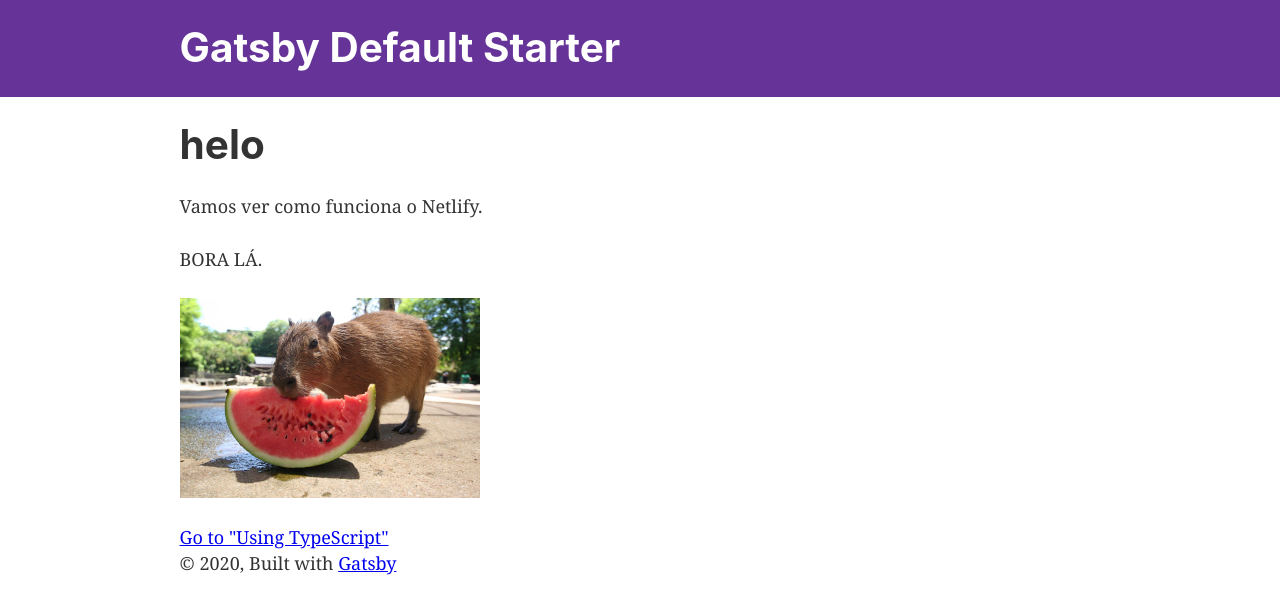
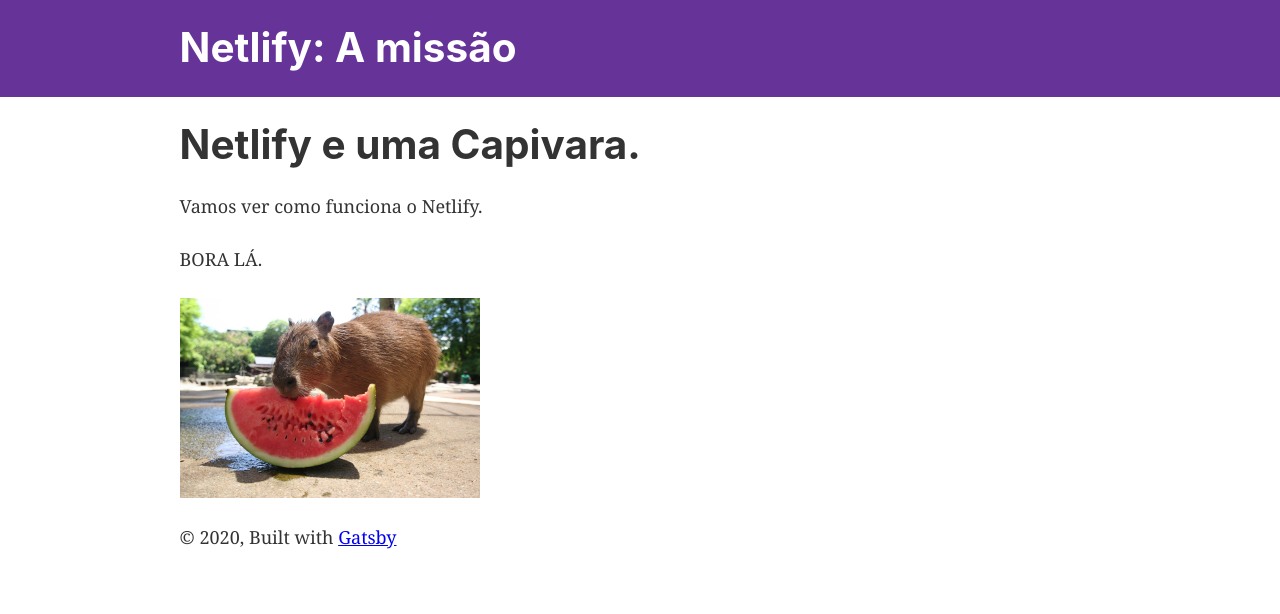
Before and after one commit to DeyvidSantos/netlifyWeb, a Gatsby site: page / in a window 1280 px wide. Built offline with nearby package versions, Linux system fonts and the light colour scheme; Gatsby itself is replaced by a stand-in of ours.

Commit message:
Nome da Pagina

```diff
--- a/gatsby-config.js
+++ b/gatsby-config.js
@@ -1,6 +1,6 @@
 module.exports = {
   siteMetadata: {
-    title: `Gatsby Default Starter`,
+    title: `Netlify: A missão`,
     description: `Kick off your next, great Gatsby project with this default starter. This barebones starter ships with the main Gatsby configuration files you might need.`,
     author: `@gatsbyjs`,
   },
--- a/src/pages/index.js
+++ b/src/pages/index.js
@@ -7,15 +7,14 @@ import SEO from "../components/seo"
 
 const IndexPage = () => (
   <Layout>
-    <SEO title="Home" />
-    <h1>helo</h1>
+    <SEO title="Inicio" />
+    <h1>Netlify e uma Capivara.</h1>
     <p>Vamos ver como funciona o Netlify.</p>
     <p>BORA LÁ.</p>
     <div style={{ maxWidth: `300px`, marginBottom: `1.45rem` }}>
       <Image />
     </div>
 
-    <Link to="/using-typescript/">Go to "Using TypeScript"</Link>
   </Layout>
 )
 
```
